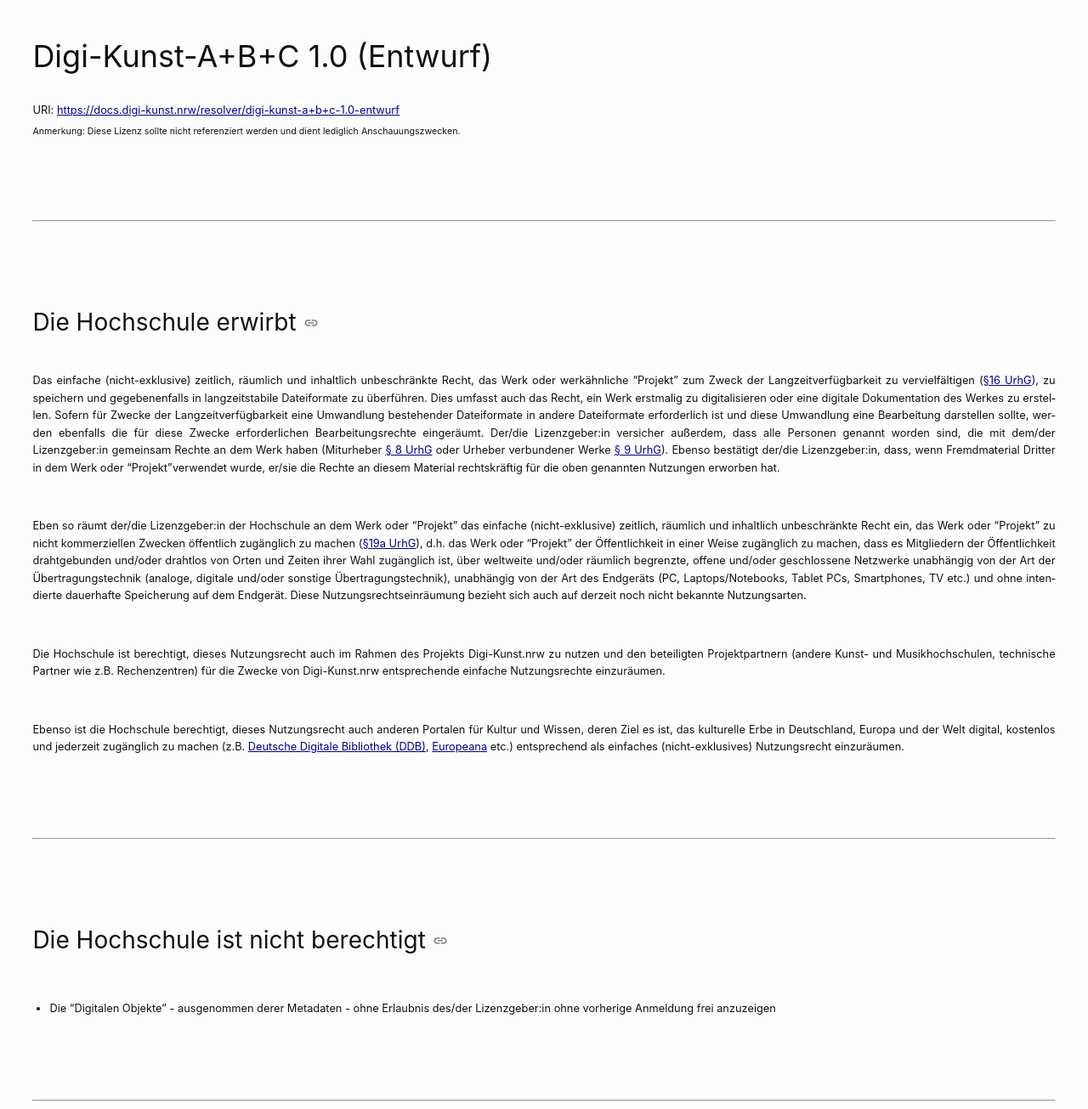
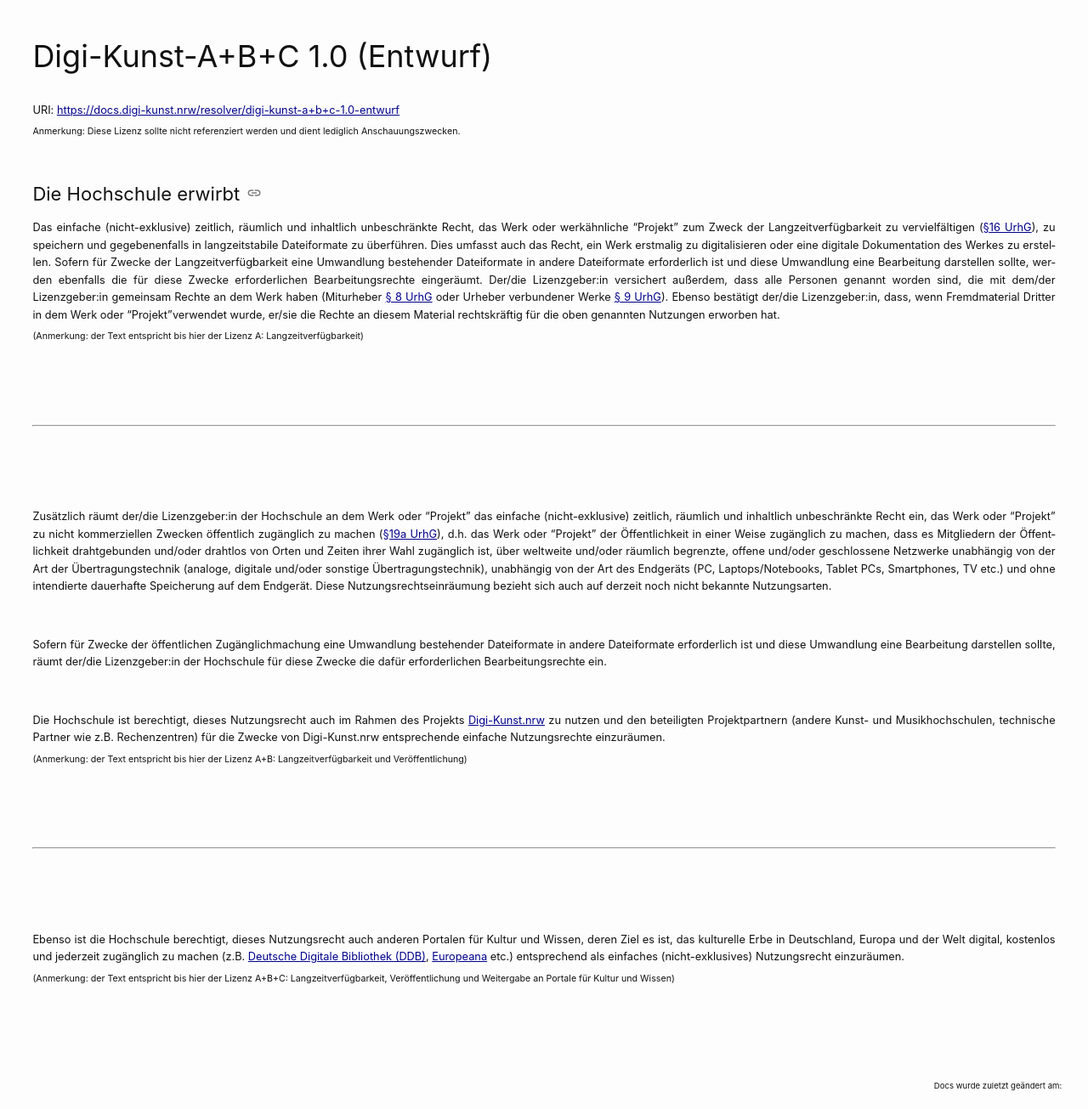
Before and after one commit to ottjannik/digi-kunst.github.io, a Jekyll site: the page built from ressourcen/lizenzen/digi-kunst-a+b+c-1.0-entwurf.markdown, in a window 1280 px wide and 1400 px high, scrolled down 204 px, cut to the strip 0-1305 px from the top of the window. Shown: the whole strip at 85% size. Built offline with Jekyll 4.4.1, drawn with Linux system fonts in a browser that asks for light colours; a script that is not in the unit is left out; some of the changed text lies outside the part shown.

Commit message:
Erklärung wie besprochen mit Anmerkungen versehen und letzten Absatz entfernt
plus Lizenzen Seite noch besser erklärt

```diff
--- a/ressourcen/lizenzen/digi-kunst-a+b+c-1.0-entwurf.markdown
+++ b/ressourcen/lizenzen/digi-kunst-a+b+c-1.0-entwurf.markdown
@@ -7,26 +7,21 @@
 URI: [https://docs.digi-kunst.nrw/resolver/digi-kunst-a+b+c-1.0-entwurf](https://docs.digi-kunst.nrw/resolver/digi-kunst-a+b+c-1.0-entwurf)
 <sub>Anmerkung: Diese Lizenz sollte nicht referenziert werden und dient lediglich Anschauungszwecken.</sub>
 
-----
+### Die Hochschule erwirbt
 
-## Die Hochschule erwirbt
-
-Das einfache (nicht-exklusive) zeitlich, räumlich und inhaltlich unbeschränkte Recht, das Werk oder werkähnliche "Projekt" zum Zweck der Langzeitverfügbarkeit zu vervielfältigen ([§16 UrhG](https://www.gesetze-im-internet.de/urhg/__16.html)), zu speichern und gegebenenfalls in langzeitstabile Dateiformate zu überführen. Dies umfasst auch das Recht, ein Werk erstmalig zu digitalisieren oder eine digitale Dokumentation des Werkes zu erstellen. Sofern für Zwecke der Langzeitverfügbarkeit eine Umwandlung bestehender Dateiformate in andere Dateiformate erforderlich ist und diese Umwandlung eine Bearbeitung darstellen sollte, werden ebenfalls die für diese Zwecke erforderlichen Bearbeitungsrechte eingeräumt. Der/die Lizenzgeber:in versicher außerdem, dass alle Personen genannt worden sind, die mit dem/der Lizenzgeber:in gemeinsam Rechte an dem Werk haben (Miturheber [§ 8 UrhG](https://www.gesetze-im-internet.de/urhg/__8.html) oder Urheber verbundener Werke [§ 9 UrhG](https://www.gesetze-im-internet.de/urhg/__9.html)). Ebenso bestätigt der/die Lizenzgeber:in, dass, wenn Fremdmaterial Dritter in dem Werk oder "Projekt"verwendet wurde, er/sie die Rechte an diesem Material rechtskräftig für die oben genannten Nutzungen erworben hat.
-
-Eben so räumt der/die Lizenzgeber:in der Hochschule an dem Werk oder "Projekt" das einfache (nicht-exklusive) zeitlich, räumlich und inhaltlich unbeschränkte Recht ein, das Werk oder "Projekt" zu nicht kommerziellen Zwecken öffentlich zugänglich zu machen ([§19a UrhG](https://www.gesetze-im-internet.de/urhg/__19a.html)), d.h. das Werk oder "Projekt" der Öffentlichkeit in einer Weise zugänglich zu machen, dass es Mitgliedern der Öffentlichkeit drahtgebunden und/oder drahtlos von Orten und Zeiten ihrer Wahl zugänglich ist, über weltweite und/oder räumlich begrenzte, offene und/oder geschlossene Netzwerke unabhängig von der Art der Übertragungstechnik (analoge, digitale und/oder sonstige Übertragungstechnik), unabhängig von der Art des Endgeräts (PC, Laptops/Notebooks, Tablet PCs, Smartphones, TV etc.) und ohne intendierte dauerhafte Speicherung auf dem Endgerät. Diese Nutzungsrechtseinräumung bezieht sich auch auf derzeit noch nicht bekannte Nutzungsarten.
-
-Die Hochschule ist berechtigt, dieses Nutzungsrecht auch im Rahmen des Projekts Digi-Kunst.nrw zu nutzen und den beteiligten Projektpartnern (andere Kunst- und Musikhochschulen, technische Partner wie z.B. Rechenzentren) für die Zwecke von Digi-Kunst.nrw entsprechende einfache Nutzungsrechte einzuräumen.
-
-Ebenso ist die Hochschule berechtigt, dieses Nutzungsrecht auch anderen Portalen für Kultur und Wissen, deren Ziel es ist, das kulturelle Erbe in Deutschland, Europa und der Welt digital, kostenlos und jederzeit zugänglich zu machen (z.B. [Deutsche Digitale Bibliothek (DDB)](https://www.deutsche-digitale-bibliothek.de/), [Europeana](https://www.europeana.eu/) etc.) entsprechend als einfaches (nicht-exklusives) Nutzungsrecht einzuräumen.
+Das einfache (nicht-exklusive) zeitlich, räumlich und inhaltlich unbeschränkte Recht, das Werk oder werkähnliche "Projekt" zum Zweck der Langzeitverfügbarkeit zu vervielfältigen ([§16 UrhG](https://www.gesetze-im-internet.de/urhg/__16.html)), zu speichern und gegebenenfalls in langzeitstabile Dateiformate zu überführen. Dies umfasst auch das Recht, ein Werk erstmalig zu digitalisieren oder eine digitale Dokumentation des Werkes zu erstellen. Sofern für Zwecke der Langzeitverfügbarkeit eine Umwandlung bestehender Dateiformate in andere Dateiformate erforderlich ist und diese Umwandlung eine Bearbeitung darstellen sollte, werden ebenfalls die für diese Zwecke erforderlichen Bearbeitungsrechte eingeräumt. Der/die Lizenzgeber:in versichert außerdem, dass alle Personen genannt worden sind, die mit dem/der Lizenzgeber:in gemeinsam Rechte an dem Werk haben (Miturheber [§ 8 UrhG](https://www.gesetze-im-internet.de/urhg/__8.html) oder Urheber verbundener Werke [§ 9 UrhG](https://www.gesetze-im-internet.de/urhg/__9.html)). Ebenso bestätigt der/die Lizenzgeber:in, dass, wenn Fremdmaterial Dritter in dem Werk oder "Projekt"verwendet wurde, er/sie die Rechte an diesem Material rechtskräftig für die oben genannten Nutzungen erworben hat.\
+<sub>(Anmerkung: der Text entspricht bis hier der Lizenz A: Langzeitverfügbarkeit)</sub>
 
 ----
 
-## Die Hochschule ist nicht berechtigt
+Zusätzlich räumt der/die Lizenzgeber:in der Hochschule an dem Werk oder "Projekt" das einfache (nicht-exklusive) zeitlich, räumlich und inhaltlich unbeschränkte Recht ein, das Werk oder "Projekt" zu nicht kommerziellen Zwecken öffentlich zugänglich zu machen ([§19a UrhG](https://www.gesetze-im-internet.de/urhg/__19a.html)), d.h. das Werk oder "Projekt" der Öffentlichkeit in einer Weise zugänglich zu machen, dass es Mitgliedern der Öffentlichkeit drahtgebunden und/oder drahtlos von Orten und Zeiten ihrer Wahl zugänglich ist, über weltweite und/oder räumlich begrenzte, offene und/oder geschlossene Netzwerke unabhängig von der Art der Übertragungstechnik (analoge, digitale und/oder sonstige Übertragungstechnik), unabhängig von der Art des Endgeräts (PC, Laptops/Notebooks, Tablet PCs, Smartphones, TV etc.) und ohne intendierte dauerhafte Speicherung auf dem Endgerät. Diese Nutzungsrechtseinräumung bezieht sich auch auf derzeit noch nicht bekannte Nutzungsarten.
 
-* Die "Digitalen Objekte" - ausgenommen derer Metadaten - ohne Erlaubnis des/der Lizenzgeber:in ohne vorherige Anmeldung frei anzuzeigen
+Sofern für Zwecke der öffentlichen Zugänglichmachung eine Umwandlung bestehender Dateiformate in andere Dateiformate erforderlich ist und diese Umwandlung eine Bearbeitung darstellen sollte, räumt der/die Lizenzgeber:in der Hochschule für diese Zwecke die dafür erforderlichen Bearbeitungsrechte ein.
+
+Die Hochschule ist berechtigt, dieses Nutzungsrecht auch im Rahmen des Projekts [Digi-Kunst.nrw](https://www.digi-kunst.nrw/) zu nutzen und den beteiligten Projektpartnern (andere Kunst- und Musikhochschulen, technische Partner wie z.B. Rechenzentren) für die Zwecke von Digi-Kunst.nrw entsprechende einfache Nutzungsrechte einzuräumen. \
+<sub>(Anmerkung: der Text entspricht bis hier der Lizenz A+B: Langzeitverfügbarkeit und Veröffentlichung)</sub>
 
 ----
 
-## Hinweis
-
-Bitte beachten Sie, dass die erworbenen Rechte für das Werk oder "Projekt" gelten. Durch Opt-in oder Opt-out des/der Lizenzgeber:in können einzelne "Digitale Objekte" einen weniger restriktiven oder restritiveren Lizenzstatus haben.
+Ebenso ist die Hochschule berechtigt, dieses Nutzungsrecht auch anderen Portalen für Kultur und Wissen, deren Ziel es ist, das kulturelle Erbe in Deutschland, Europa und der Welt digital, kostenlos und jederzeit zugänglich zu machen (z.B. [Deutsche Digitale Bibliothek (DDB)](https://www.deutsche-digitale-bibliothek.de/), [Europeana](https://www.europeana.eu/) etc.) entsprechend als einfaches (nicht-exklusives) Nutzungsrecht einzuräumen.\
+<sub>(Anmerkung: der Text entspricht bis hier der Lizenz A+B+C: Langzeitverfügbarkeit, Veröffentlichung und Weitergabe an Portale für Kultur und Wissen)</sub>
```
Also changed, not shown: ressourcen/lizenzen/index.markdown (+9 -4 lines).
